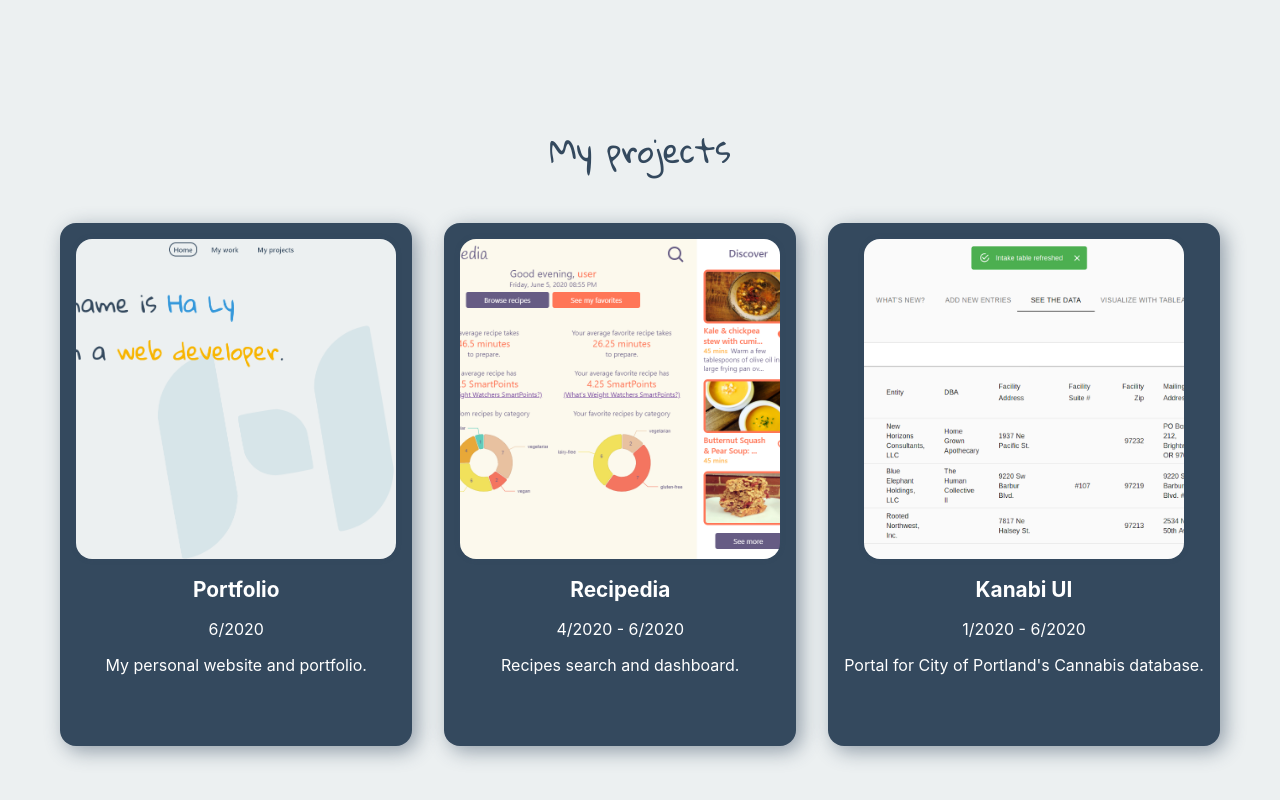
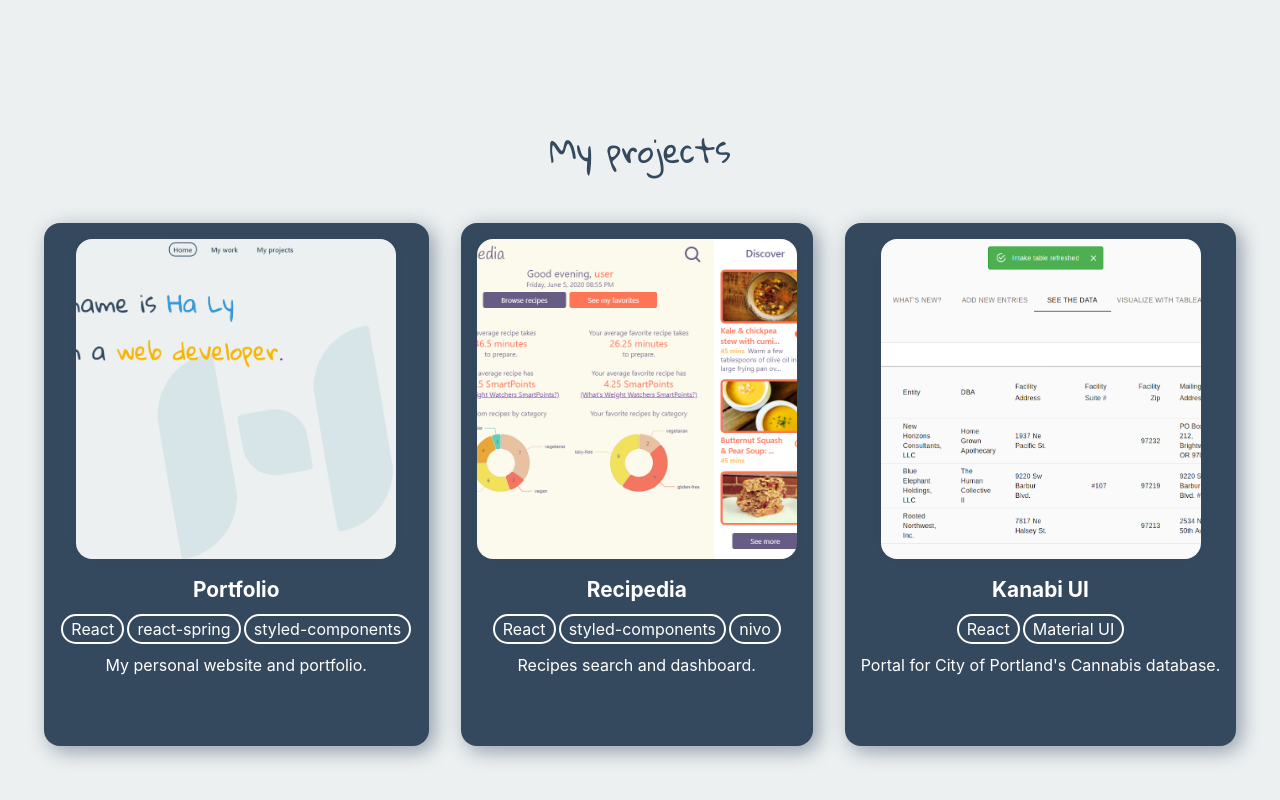
Before and after one commit to halyngoc/halyngoc.github.io, a React (Create React App) app: page / in a window 1280 px wide. Shown: the part 2500-3300 px from the top of the page. Built offline with nearby package versions, Linux system fonts and the light colour scheme.

Commit message:
Add tags to projects

```diff
--- a/src/components/MyProjectsPage.jsx
+++ b/src/components/MyProjectsPage.jsx
@@ -82,6 +82,22 @@ const ProjectScreenshotsSlideshowWrapper = styled.div`
   }
 `
 
+const ProjectTags = styled.li`
+  cursor: default;
+
+  > span {
+    border: 2px solid white;
+    border-radius: 1.5rem;
+    padding: 0.2rem 0.5rem;
+    margin: 0.1rem;
+  }
+
+  > span:hover {
+    background-color: white;
+    color: ${theme.text};
+  }
+`
+
 const projectsData = [
   {
     name: 'Portfolio',
@@ -91,6 +107,7 @@ const projectsData = [
     githubUrl: 'https://github.com/halyngoc/halyngoc.github.io',
     figmaUrl: 'https://www.figma.com/file/ZJE9jYg6XTdCxCOxOnSzZl/Personal-website',
     screenshots: portfolioScreenshots,
+    tags: ['React', 'react-spring', 'styled-components'],
   },
   {
     name: 'Recipedia',
@@ -100,6 +117,7 @@ const projectsData = [
     githubUrl: 'https://github.com/halyngoc/recipedia',
     figmaUrl: 'https://www.figma.com/file/NZNcO8FD5ogdTPdXzLkkQ9/Recipedia',
     screenshots: recipediaScreenshots,
+    tags: ['React', 'styled-components', 'nivo'],
   },
   {
     name: 'Kanabi UI',
@@ -109,6 +127,7 @@ const projectsData = [
     githubUrl: 'https://github.com/FireAnts-PSU-Capstone-team/cannabis-db-ui',
     figmaUrl: 'https://www.figma.com/file/Pxern1X0ZM7XLh1E9NjKGL/Cannabis-database-interface',
     screenshots: kanabiScreenshots,
+    tags: ['React', 'Material UI'],
   },
 ]
 
@@ -146,12 +165,14 @@ export default function MyProjectsPage() {
       <h1>My projects</h1>
       <ProjectList isOneColumnLayout={isOneColumnLayout}>
         {projectsData.map((data, key) =>
-          <li key={`project - data - ${key} `}>
+          <li key={`project-data-${key} `}>
             {data.screenshots.length > 0 && <>
               <ProjectScreenshotsSlideshow screenshots={data.screenshots} />
               <div>
                 <h2>{data.name}</h2>
-                <p>{data.time}</p>
+                <ProjectTags>
+                  {data.tags.map((tag, tagKey) => <span key={`project-data-${key}-tag-${tagKey}`}>{tag}</span>)}
+                </ProjectTags>
                 <p>{data.description}</p>
                 <a title="Live site" href={data.url} target="_blank" rel="noopener noreferrer">
                   <Icon icon={linkIcon} />
```
